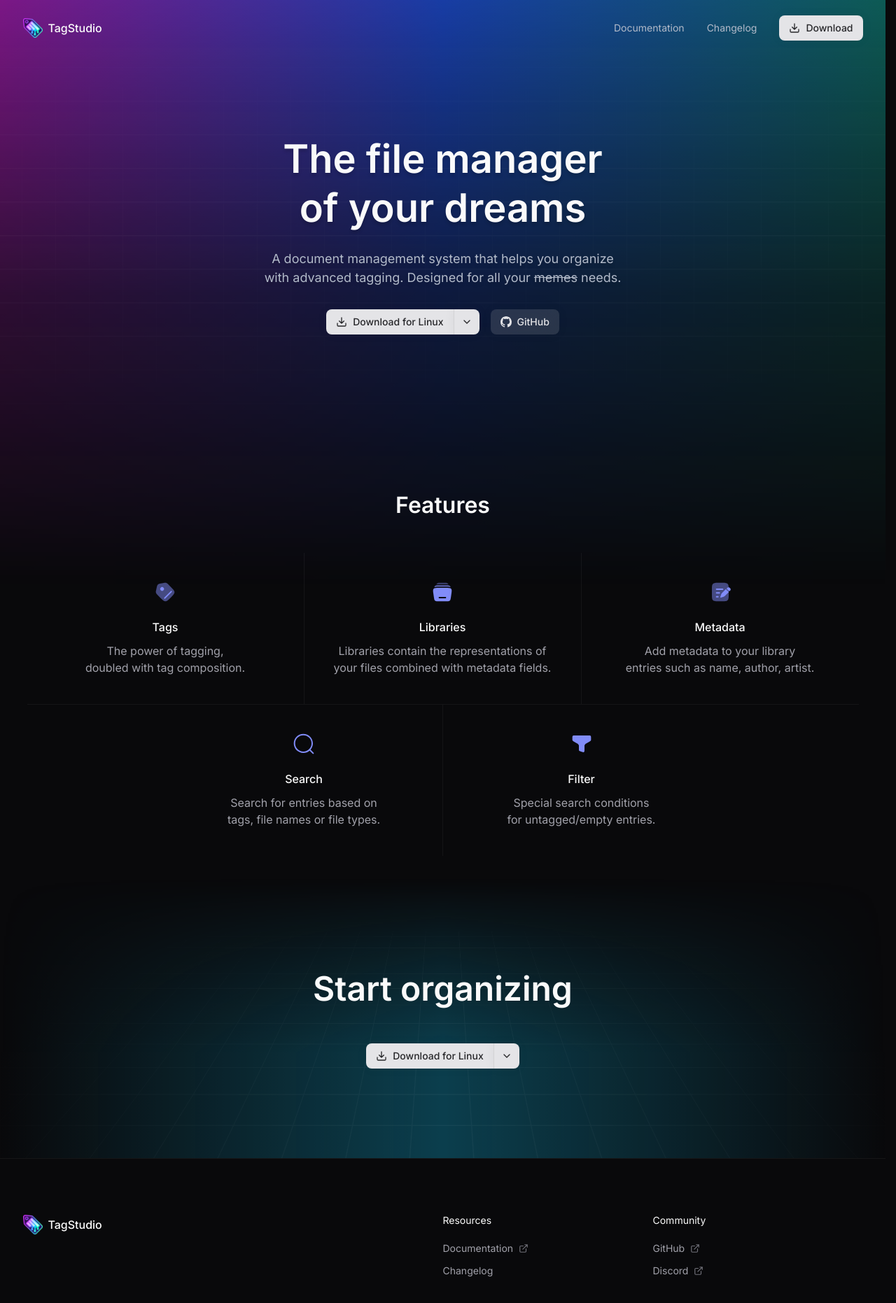
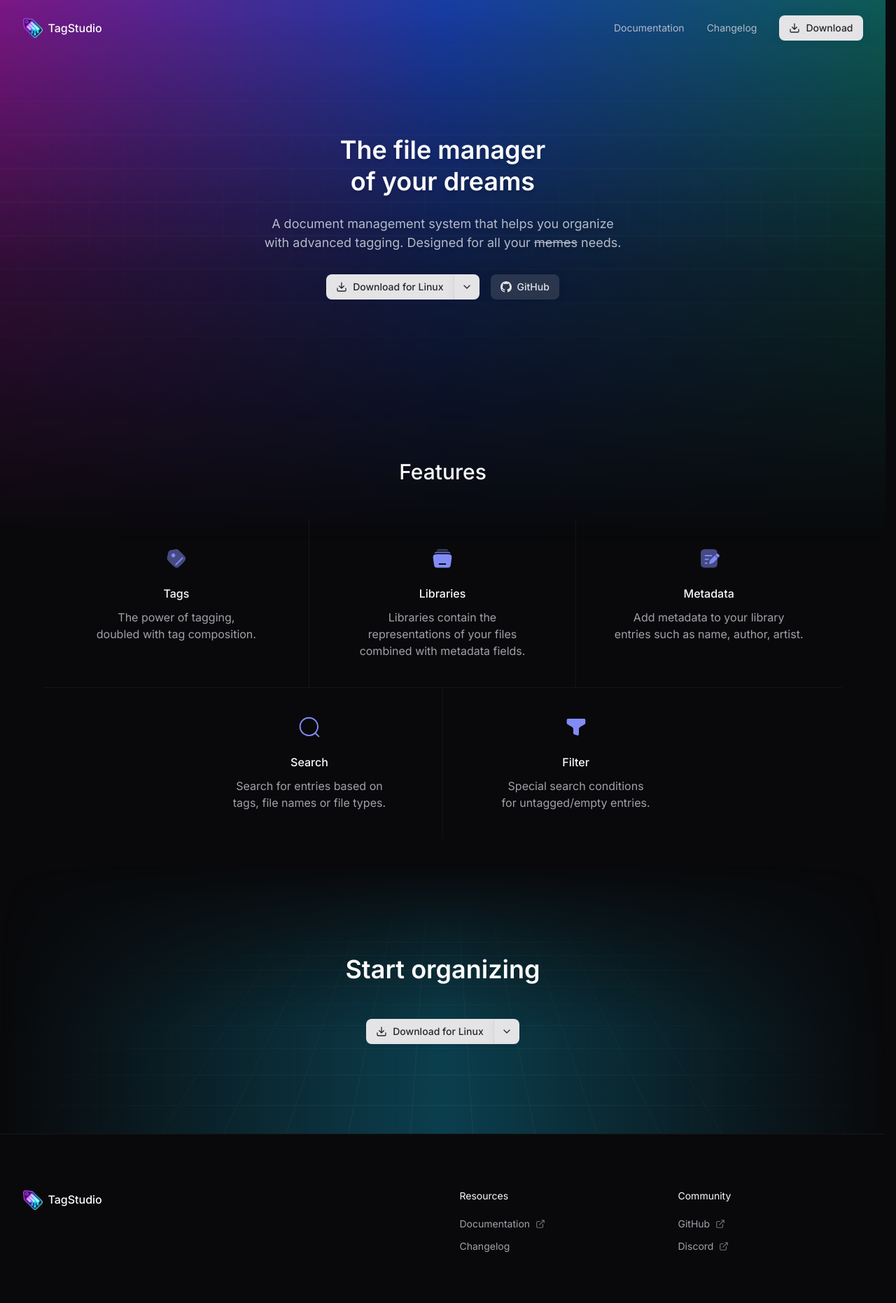
Before and after one commit to tarikcoskun/tagstudio-website, a Next.js app: page /tagstudio-website/ in a window 1280 px wide. Shown: the top 1862 px of the page at 70% size. Built offline with nearby package versions, Linux system fonts and the light colour scheme.

Commit message:
responsive

```diff
--- a/components/layout/Footer.module.scss
+++ b/components/layout/Footer.module.scss
@@ -11,10 +11,14 @@
     gap: 3rem;
     margin-inline: auto;
     padding-block: 5rem;
+    @include media("<md") {
+      padding-block: 2rem;
+    }
 
     .sections {
       --grid-cols: 2;
       display: grid;
+      gap: 3rem;
       grid-template-columns: repeat(var(--grid-cols), minmax(0, 1fr));
       @include media(">md") {
         --grid-cols: 4;
--- a/components/layout/Footer.tsx
+++ b/components/layout/Footer.tsx
@@ -13,7 +13,7 @@
 
 export function Footer() {
   return (
-    <footer className={cx("container")}>
+    <footer className={cx("container", "contentPadding")}>
       <div className={cx("footer")}>
         <nav className={cx("sections")}>
           <div className={cx("brand")}>
--- a/components/layout/NavbarDownloadButton.module.scss
+++ b/components/layout/NavbarDownloadButton.module.scss
@@ -2,6 +2,6 @@
 
 .download-button {
   @include media("<md") {
-    display: none;
+    display: none !important;
   }
 }
--- a/modules/changelog/ChangelogPage.tsx
+++ b/modules/changelog/ChangelogPage.tsx
@@ -22,7 +22,7 @@
         {data.sort((a, b) => new Date(b.frontMatter.date).getTime() - new Date(a.frontMatter.date).getTime()).map((post) => (
           <article key={post.frontMatter.title} className={cx("post")}>
             <header>
-              <h6>{post.frontMatter.title}</h6>
+              <h4>{post.frontMatter.title}</h4>
               <time dateTime={post.frontMatter.date}>{formatDate(post.frontMatter.date)}</time>
             </header>
 
--- a/modules/home/HomePage.module.scss
+++ b/modules/home/HomePage.module.scss
@@ -5,6 +5,9 @@
   position: relative;
   margin-top: calc(var(--content-nav-height) * -1);
   padding-block: 12rem;
+  @include media("<md") {
+    padding-block: 8rem;
+  }
 
   // Gradient
   &::before {
@@ -36,7 +39,6 @@
     text-align: center;
 
     h1 {
-      font-size: var(--font-size-6xl);
       text-shadow: 0 4px 4px rgb(0 0 0 / 0.15);
     }
 
@@ -53,6 +55,9 @@
       display: flex;
       margin-top: 2rem;
       gap: 1rem;
+      @include media("<md") {
+        flex-direction: column;
+      }
     }
   }
 }
@@ -61,7 +66,7 @@
   position: relative;
   max-width: var(--content-width);
   margin-inline: auto;
-  padding-block: 2rem;
+  padding-block: var(--section-spacing);
   text-align: center;
 
   &::before {
@@ -86,19 +91,22 @@
     .feature {
       --border: 1px solid var(--theme-outline);
       display: flex;
-      width: 33%;
       flex-direction: column;
       align-items: center;
       padding: 2.5rem;
+      @include media(">md") {
+        width: 33%;
+
+        &:not(:is(:nth-child(3), :nth-child(5))) {
+          border-right: var(--border);
+        }
+      }
       @include media("<md") {
         &:not(:last-child) {
           border-bottom: var(--border);
         }
       }
 
-      &:not(:is(:nth-child(3), :nth-child(5))) {
-        border-right: var(--border);
-      }
       &:not(:is(:nth-child(4), :nth-child(5))) {
         border-bottom: var(--border);
       }
@@ -160,10 +168,7 @@
     display: flex;
     flex-direction: column;
     align-items: center;
-
-    h1 {
-      font-size: var(--font-size-5xl);
-    }
+    text-align: center;
 
     .buttons {
       display: flex;
--- a/modules/home/HomePage.tsx
+++ b/modules/home/HomePage.tsx
@@ -52,7 +52,7 @@
 export function HomePage() {
   return (
     <main>
-      <section className={cx("hero")}>
+      <section className={cx("hero", "contentPadding")}>
         <motion.div className={cx("text-container")} {...animateContainer}>
           <motion.h1 {...animateChild}>The file manager<br />of your dreams</motion.h1>
           <motion.p {...animateChild}>A document management system that helps you organize with advanced tagging. Designed for all your <span style={{ textDecoration: "line-through" }}>memes</span> needs.</motion.p>
@@ -85,8 +85,8 @@
         </div>
       </section> */}
 
-      <motion.section className={cx("features")} {...animateContainer}>
-        <motion.h1 {...animateChild}>Features</motion.h1>
+      <motion.section className={cx("features", "contentPadding")} {...animateContainer}>
+        <motion.h2 {...animateChild}>Features</motion.h2>
         <motion.div className={cx("grid")} {...animateChild}>
           {features.map((feature) => (
             <div key={feature.title} className={cx("feature")}>
@@ -98,7 +98,7 @@
         </motion.div>
       </motion.section>
 
-      <section className={cx("cta")}>
+      <section className={cx("cta", "contentPadding")}>
         <div className={cx("grid-container")}>
           <div className={cx("grid")} />
         </div>
--- a/styles/default.scss
+++ b/styles/default.scss
@@ -55,9 +55,9 @@
   line-height: 1.25;
 }
 
-h1 { font-size: clamp(1.325rem, 2.5vw, var(--font-size-4xl)); font-weight: 600; }
-h2 { font-size: clamp(1.25rem, 2.25vw, var(--font-size-3xl)); }
-h3 { font-size: clamp(1.125rem, 2vw, var(--font-size-2xl)); }
+h1 { font-size: clamp(var(--font-size-4xl), 2.5vw, var(--font-size-5xl)); font-weight: 600; }
+h2 { font-size: clamp(var(--font-size-3xl), 2.25vw, var(--font-size-4xl)); }
+h3 { font-size: clamp(var(--font-size-xl), 2vw, var(--font-size-2xl)); }
 h4 { font-size: var(--font-size-xl); }
 h5 { font-size: var(--font-size-lg); }
 
--- a/styles/variables.scss
+++ b/styles/variables.scss
@@ -112,5 +112,6 @@
     --content-spacing: 18px;
     --section-spacing: 24px;
     --content-nav-height: 56px;
+    --page-header-height: calc(32px * 5);
   }
 }
```
Also changed, not shown: modules/changelog/ChangelogPage.module.scss (+10 -7 lines).
